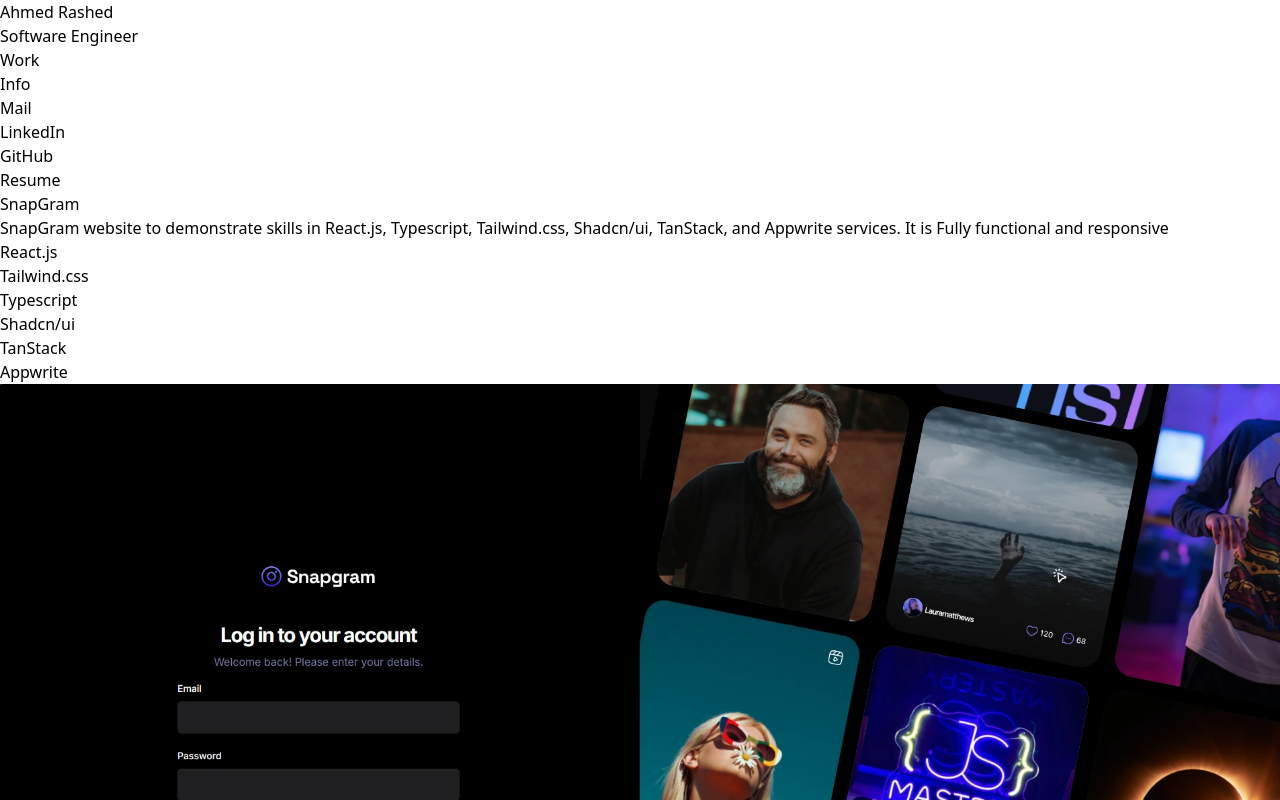
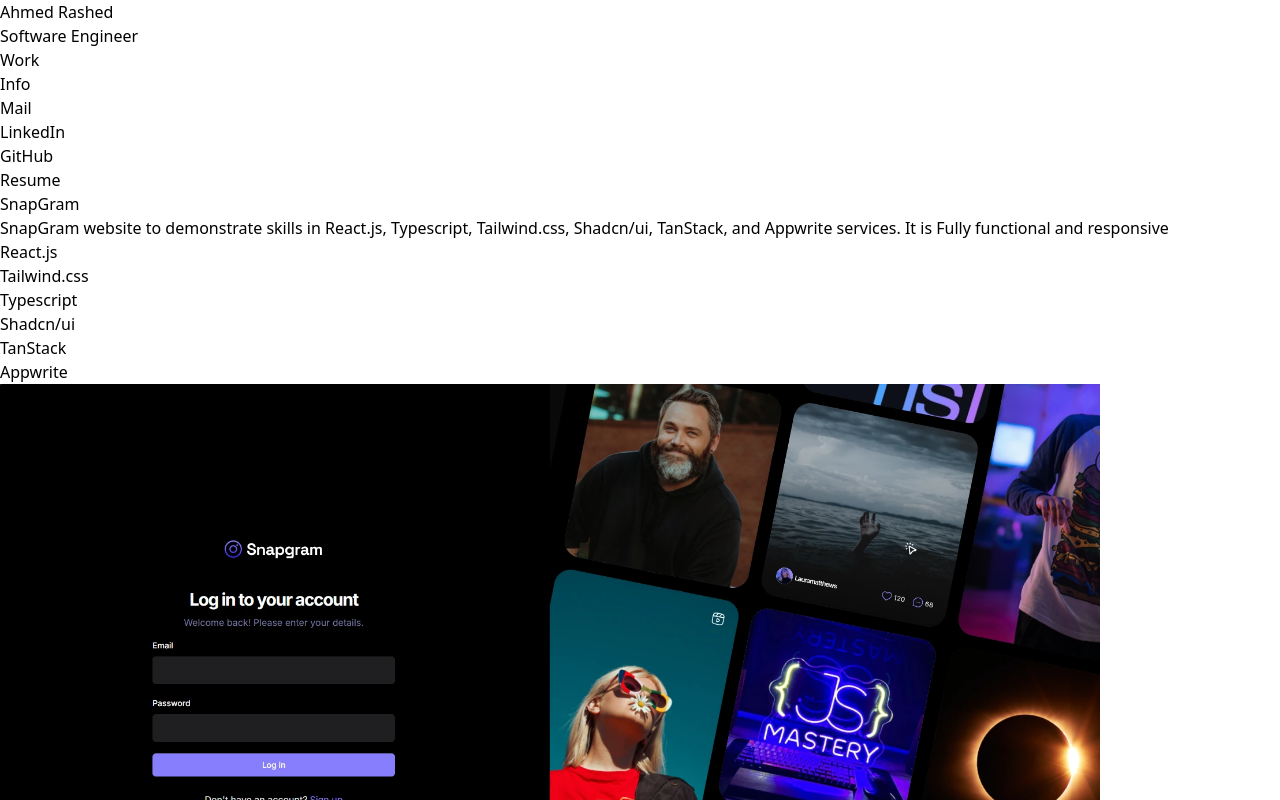
Before and after one commit to legendofnoobs/ProPortfolio, a React (Vite) app: page /work/highlights/1 in a window 1280 px wide. Shown: the top 800 px of the page. Built offline with nearby package versions, Linux system fonts and the light colour scheme.

Commit message:
css edits

```diff
--- a/src/components/Besmellah.jsx
+++ b/src/components/Besmellah.jsx
@@ -12,7 +12,7 @@ const Besmellah = () => {
 				</div>
 				<div className="max-w-full h-[610px] bg-zinc-900 rounded-b-2xl flex flex-col items-center justify-center gap-y-20 relative overflow-hidden max-[540px]:h-fit max-[540px]:py-5">
 					<div className="w-[300px] h-[300px] absolute bg-red-600 blur-[100px] rounded-full -top-52 -right-10 z-0"></div>
-					<h1 className="text-8xl px-10 z-10 leading-tight max-[450px]:text-5xl max-[1034px]:text-6xl" style={{fontFamily: "Arial, sans-serif", textShadow: "rgba(255,255,255,0.8) 0px 0px 7px"}}>I like Building Web Apps & Products.</h1>
+					<h1 className="text-8xl px-10 z-10 leading-tight max-[450px]:text-5xl max-[1034px]:text-6xl" style={{fontFamily: "Arial, sans-serif", textShadow: "rgba(255,255,255,0.8) 0px 0px 7px"}}>I like Building Web Apps & <span className="italic">Products.</span></h1>
 					<p className="text-3xl z-10 w-full text-right pr-20 max-[540px]:text-2xl max-[540px]:p-0 max-[540px]:text-center">Student At AASTMT</p>
 					<div className="w-[300px] h-[300px] absolute bg-blue-700/30 blur-[100px] rounded-full -bottom-20 -left-20 z-0"></div>
 				</div>
--- a/src/pages/Highlights.jsx
+++ b/src/pages/Highlights.jsx
@@ -38,6 +38,8 @@ const Highlights = () => {
 							src={image}
 							alt={`${project.title} screenshot ${index + 1}`}
 							className="shadow-lg rounded-lg"
+							width={1100}
+							height={600}
 						/>
 					</div>
 				))}
```
